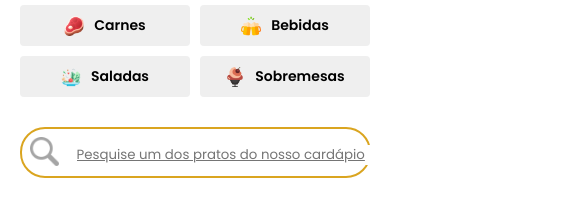
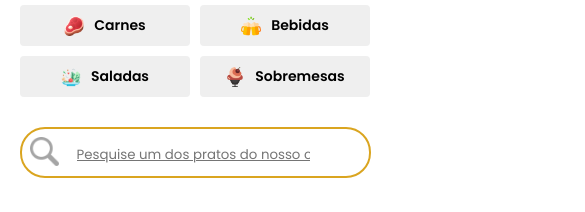
Before and after one commit to Nogmi81/React, a Next.js app in the folder cardapio-restaurante/: page / in a window 390 px wide. Shown: the part 940-1152 px from the top of the page, 585 px wide, since content can reach past the window. Built offline with nearby package versions, Linux system fonts and the light colour scheme.

Commit message:
Update CampoDeBusca.module.css

```diff
--- a/cardapio-restaurante/src/app/componentes/CampoDeBusca/CampoDeBusca.module.css
+++ b/cardapio-restaurante/src/app/componentes/CampoDeBusca/CampoDeBusca.module.css
@@ -36,6 +36,10 @@
   }
 
   .campoBusca{
-    max-width: 95%;
+    max-width: 85%;
+  }
+
+  .campoBusca input{
+    max-width: 85%;
   }
 }
```
